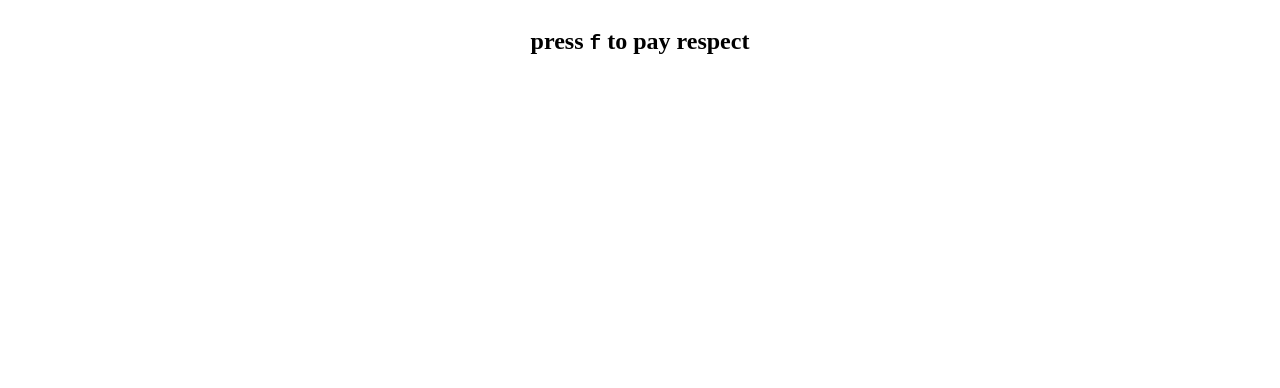
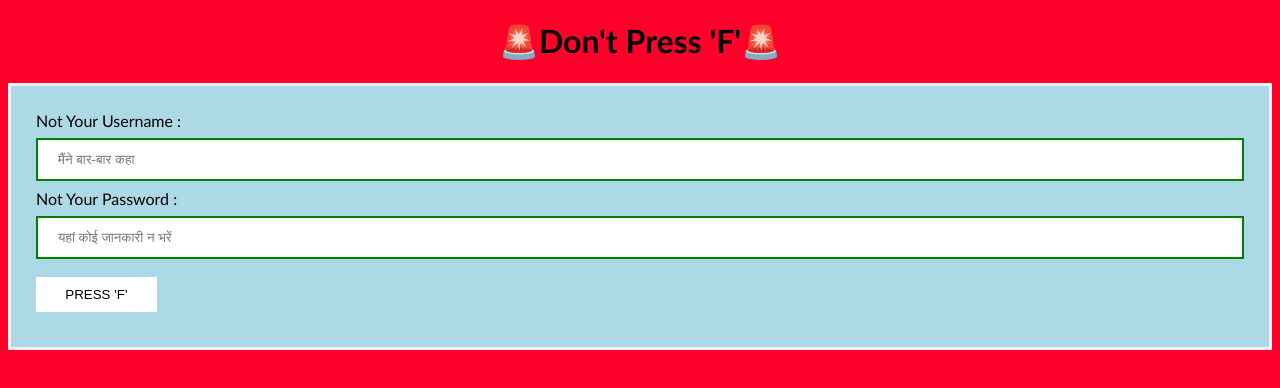
Before and after one commit to d43ash1sh/sounds, a plain HTML site: page index.html in a window 1280 px wide. Drawn offline with Linux system fonts and the light colour scheme.

Commit message:
doing-every-day-shit

```diff
--- a/index.html
+++ b/index.html
@@ -5,17 +5,44 @@
     <meta charset="UTF-8">
     <meta http-equiv="X-UA-Compatible" content="IE=edge">
     <meta name="viewport" content="width=device-width, initial-scale=1.0">
-    <title>pay respect to the dev</title>
+    <title>🚨Please, Don't Touch Your Keyboard</title>
     <link rel="stylesheet" href="style.css">
 </head>
 
 <body>
-    <h2>press <kbd>f</kbd> to pay respect</h2>
+    <center>
+        <h1> 🚨Don't Press 'F'🚨</h1>
+    </center>
+
+    <form>
+        <div class="container">
+            <label>Not Your Username : </label>
+            <input type="text" placeholder="मैंने बार-बार कहा" name="username" required>
+            <label>Not Your Password : </label>
+            <input type="password" placeholder="यहां कोई जानकारी न भरें" name="password" required>
+            <button type="submit">PRESS 'F'</button>
+        </div>
+    </form>
     <div data-key="70" class="key">
         <span class="sound"></span>
     </div>
     </div>
     <audio data-key="70" src="src/killsound.wav"></audio>
+
+
+
+
+
+
+
+
+
+
+
+
+
+
+
     <script>
         window.addEventListener('keydown', function (e) {
             const audio = document.querySelector(`audio[data-key="${e.keyCode}"]`)
--- a/style.css
+++ b/style.css
@@ -1,17 +1,38 @@
-body {
-    justify-content: center;
-    display: flex;
+Body {
+  font-family: Calibri, Helvetica, sans-serif;
+  background-color: rgb(255, 0, 43);
+}
+button {
+       background-color: #ffffff;
+       width: 10%;
+        color: rgb(0, 0, 0);
+        padding: 10px;
+        margin: 10px 0px;
+        border: none;
+        cursor: pointer;
+         }
+ form {
+        border: 3px solid #f1f1f1;
+    }
+ input[type=text], input[type=password] {
+        width: 100%;
+        margin: 8px 0;
+        padding: 12px 20px;
+        display: inline-block;
+        border: 2px solid green;
+        box-sizing: border-box;
+    }
+ button:hover {
+        opacity: 0.7;
+    }
+  .cancelbtn {
+        width: auto;
+        padding: 10px 18px;
+        margin: 10px 5px;
+    }
 
 
-}
-
-;
-
-.keys {
-    float: left;
-    padding: 20%;
-    display: flex;
-
-}
-
-;
+ .container {
+        padding: 25px;
+        background-color: lightblue;
+    }
```
